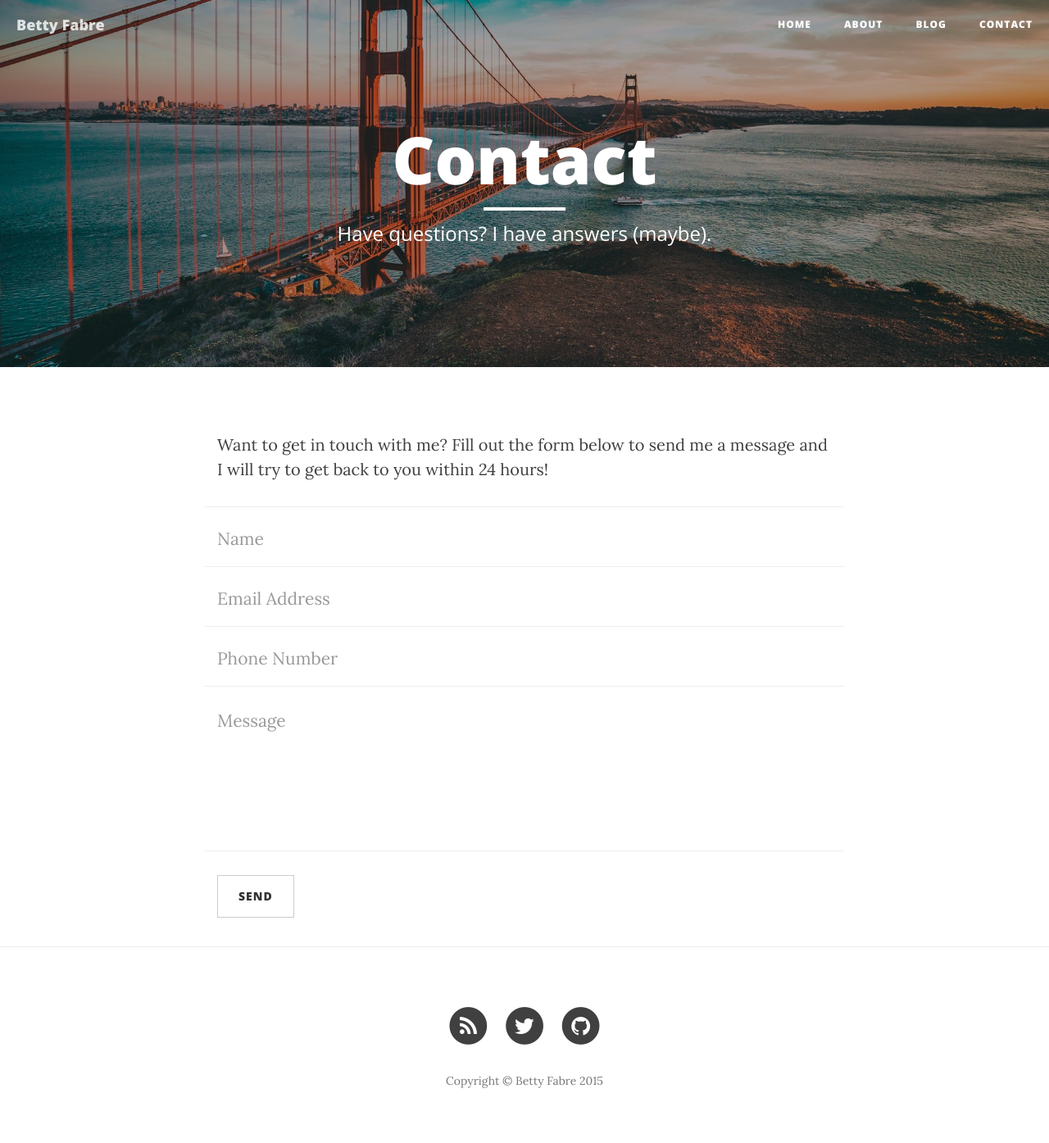
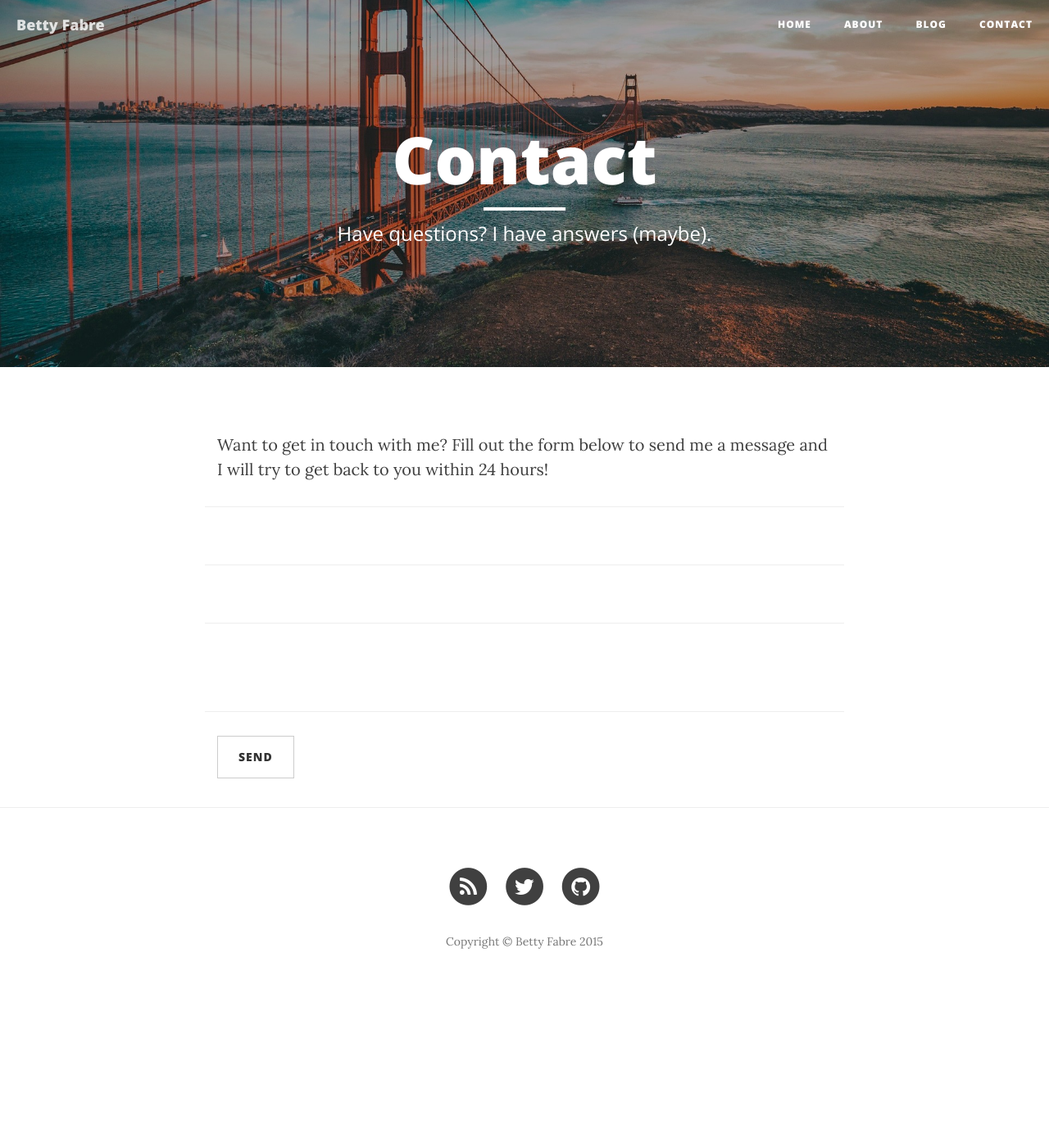
Before and after one commit to asirop/BetFab.github.io, a Jekyll site: the page built from contact.html, in a window 1280 px wide. Shown: the whole page at 82% size. Built offline with Jekyll 4.4.1, drawn with Linux system fonts in a browser that asks for light colours; nearby versions of some CDN libraries; after the commit the page ends 1225 px from its top, so only the background shows below that.

Commit message:
ajout contact

```diff
--- a/contact.html
+++ b/contact.html
@@ -6,40 +6,38 @@ header-img: "img/sanfr3.jpg"
 ---
 
 <p>Want to get in touch with me? Fill out the form below to send me a message and I will try to get back to you within 24 hours!</p>
-<!-- Contact Form - Enter your email address on line 19 of the mail/contact_me.php file to make this form work. -->
-<!-- WARNING: Some web hosts do not allow emails to be sent through forms to common mail hosts like Gmail or Yahoo. It's recommended that you use a private domain email address! -->
-<!-- NOTE: To use the contact form, your site must be on a live web host with PHP! The form will not work locally! -->
-<form name="sentMessage" id="contactForm" novalidate>
+
+
+
+
+
+
+
+</form>
+
+<form action="http://formspree.io/fabre.betty@gmail.com">
     <div class="row control-group">
         <div class="form-group col-xs-12 floating-label-form-group controls">
             <label>Name</label>
-            <input type="text" class="form-control" placeholder="Name" id="name" required data-validation-required-message="Please enter your name.">
+            <input type="text" name ="name">
             <p class="help-block text-danger"></p>
         </div>
     </div>
     <div class="row control-group">
         <div class="form-group col-xs-12 floating-label-form-group controls">
             <label>Email Address</label>
-            <input type="email" class="form-control" placeholder="Email Address" id="email" required data-validation-required-message="Please enter your email address.">
-            <p class="help-block text-danger"></p>
-        </div>
-    </div>
-    <div class="row control-group">
-        <div class="form-group col-xs-12 floating-label-form-group controls">
-            <label>Phone Number</label>
-            <input type="tel" class="form-control" placeholder="Phone Number" id="phone" required data-validation-required-message="Please enter your phone number.">
+            <input type="email" name="_replyto">
             <p class="help-block text-danger"></p>
         </div>
     </div>
     <div class="row control-group">
         <div class="form-group col-xs-12 floating-label-form-group controls">
             <label>Message</label>
-            <textarea rows="5" class="form-control" placeholder="Message" id="message" required data-validation-required-message="Please enter a message."></textarea>
+            <textarea name="body"></textarea>
             <p class="help-block text-danger"></p>
         </div>
     </div>
     <br>
-    <div id="success"></div>
     <div class="row">
         <div class="form-group col-xs-12">
             <button type="submit" class="btn btn-default">Send</button>
```
